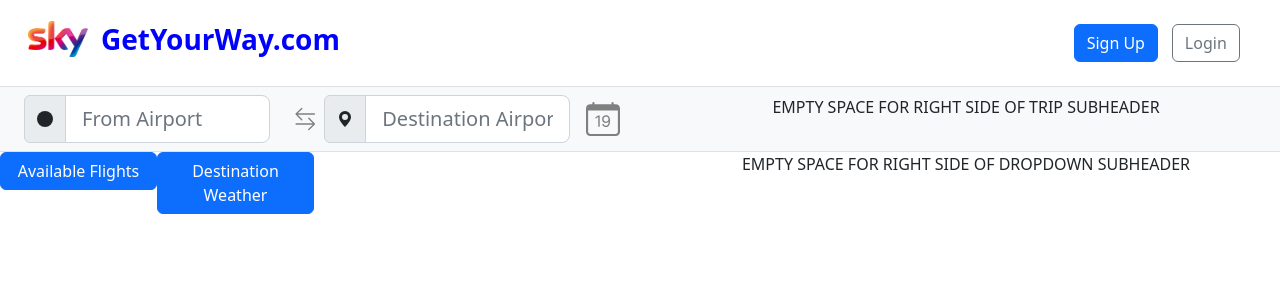
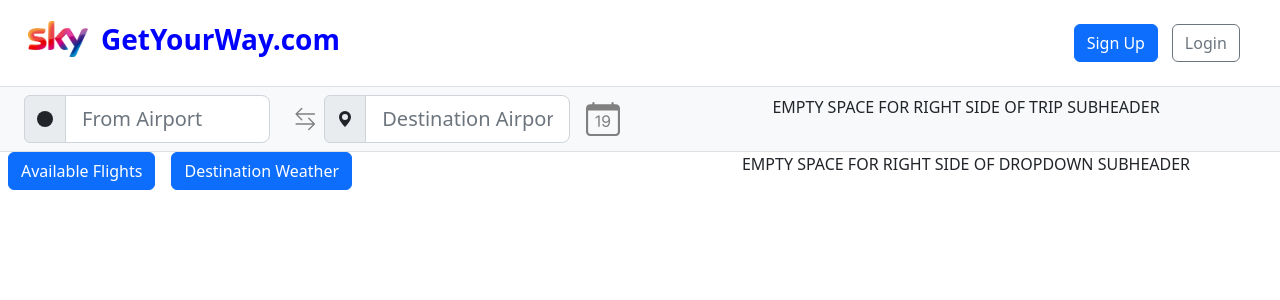
Before and after one commit to sam0jones0/GetYourWay-SMHL, a React (Create React App) app in the folder src/main/getyourway-front/: page / in a window 1280 px wide. Shown: the top 300 px of the page. Built offline with nearby package versions, Linux system fonts and the light colour scheme; no server answers.

Commit message:
Add zindex stuff

```diff
--- a/src/main/getyourway-front/src/Components/Trip/Dropdowns/Dropdowns.jsx
+++ b/src/main/getyourway-front/src/Components/Trip/Dropdowns/Dropdowns.jsx
@@ -6,10 +6,10 @@ import WeatherForecast from "./DropdownsChildComponents/WeatherForecast";
 function Dropdowns() {
   return (
     <>
-      <div class="w-25">
+      <div class="vw-25 px-2">
         <FlightTimes />
       </div>
-      <div class="w-25">
+      <div class="vw-25 px-2">
         <WeatherForecast />
       </div>
     </>
--- a/src/main/getyourway-front/src/Components/Trip/TripSubheader/TripSubheader.jsx
+++ b/src/main/getyourway-front/src/Components/Trip/TripSubheader/TripSubheader.jsx
@@ -49,7 +49,7 @@ function TripSubheader(props) {
             <p>EMPTY SPACE FOR RIGHT SIDE OF TRIP SUBHEADER</p>
           </div>
           <div class="col-md-6 subheaderItems align-items-md-center">
-            <div class="d-flex">
+            <div class="d-flex dropdownsTop">
               <Dropdowns />
             </div>
           </div>
```
